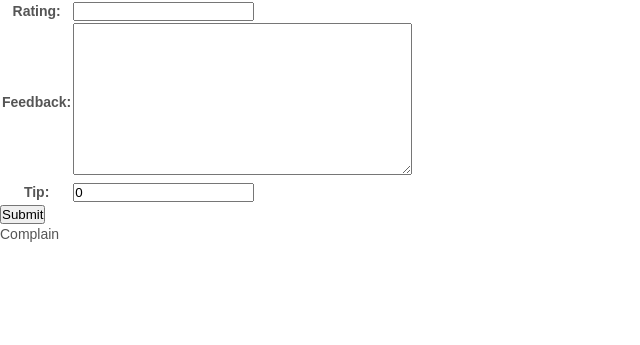
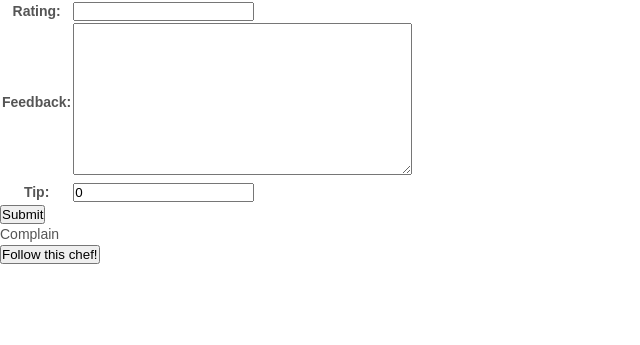
Before and after one commit to MRehman000/Neighborhood-Grub-System, a Django app: template django-project/dishes/templates/dishes/order_feedback.html in a window 1280 px wide. Shown: the part 161-506 px from the top of the page, without its empty margins (0-640 px from the left). Run offline with Django 3.2, Linux system fonts and the light colour scheme; the template is opened without the code that fills it: values that come from a table or form of the project are taken from there, others are empty.

Commit message:
Added link for follow chef

```diff
--- a/django-project/dishes/templates/dishes/order_feedback.html
+++ b/django-project/dishes/templates/dishes/order_feedback.html
@@ -13,7 +13,13 @@ Please provide a review of your order
   </table>
   <button type="submit">Submit</button>
 </form>
-{% endif %}
 {% if not has_complained %}
 <a href="complain/">Complain</a>
 {% endif %}
+{% if not is_following %}
+<form method="POST" action="follow/">
+  {% csrf_token %}
+  <button type="submit">Follow this chef!</button>
+</form>
+{% endif %}
+{% endif %}
```
